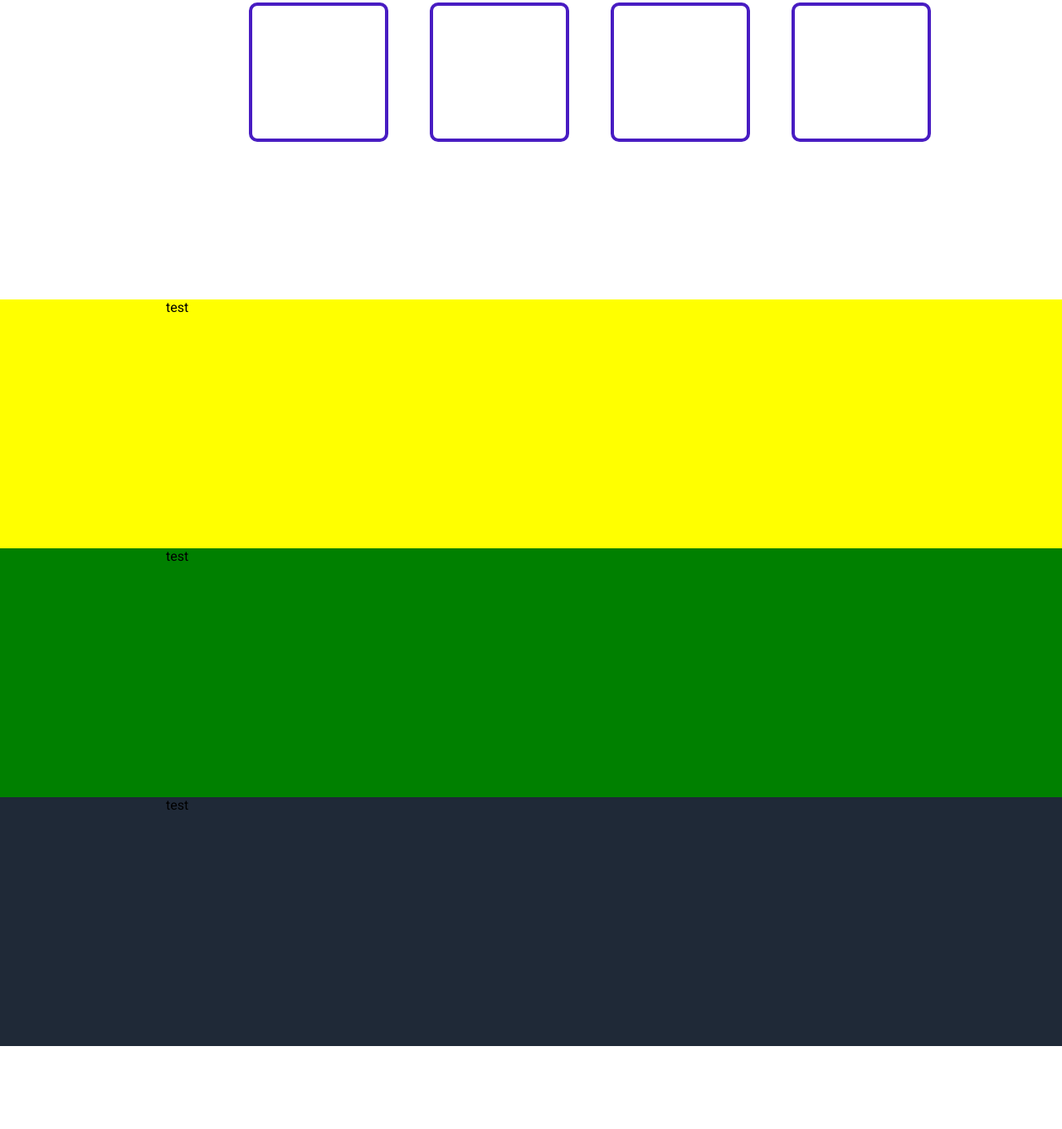
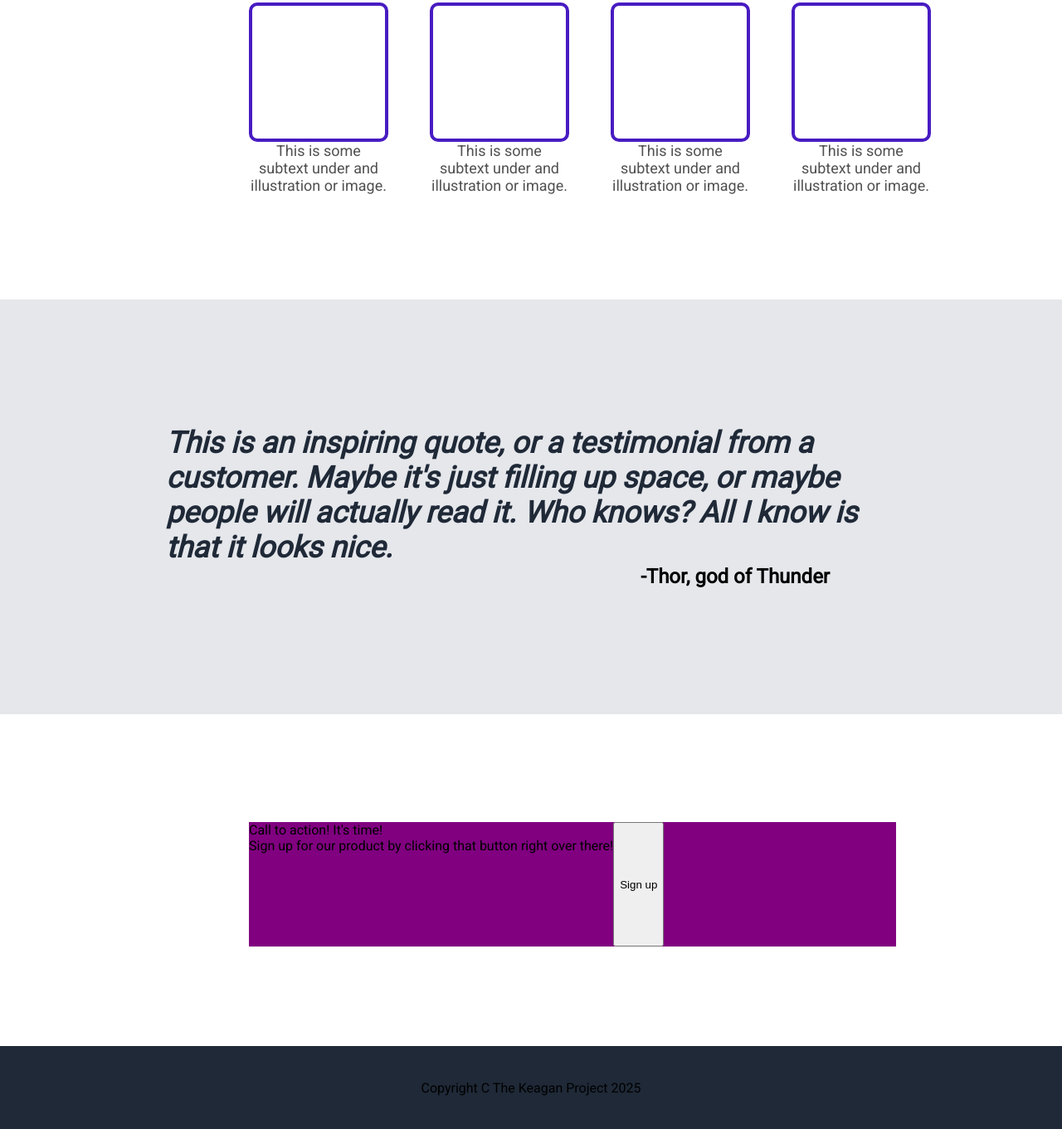
Before and after one commit to Keago99/LandingPage2025, a plain HTML site: page index.html in a window 1280 px wide. Shown: the part 664-2025 px from the top of the page at 83% size. Before the commit the page ends 1925 px from the top, so only its background shows below. Drawn offline with Linux system fonts and the light colour scheme.

Commit message:
add style for qoute and beginning call to action.

```diff
--- a/index.html
+++ b/index.html
@@ -43,30 +43,55 @@
         <div class="fourBlocks">
             <div class="block">
                 <div class="innerBlock"></div>
-                <div class="blockText"></div>
+                <div class="blockText">
+                    This is some subtext under and illustration or image.
+                </div>
             </div>
             <div class="block">
                 <div class="innerBlock"></div>
-                <div class="blockText"></div>
+                <div class="blockText">
+                    This is some subtext under and illustration or image.
+                </div>
             </div>
             <div class="block">
                 <div class="innerBlock"></div>
-                <div class="blockText"></div>
+                <div class="blockText">
+                    This is some subtext under and illustration or image.
+                </div>
             </div>
             <div class="block">
                 <div class="innerBlock"></div>
-                <div class="blockText"></div>
+                <div class="blockText">
+                    This is some subtext under and illustration or image.
+                </div>
             </div>
         </div>
     </div>
     <div class="bigQoute">
-        test
+        <div class="qouteText">
+            This is an inspiring quote, or a testimonial from a customer. Maybe it's just filling up space, or maybe people will actually read it. Who knows? All I know is that it looks nice.
+        </div>
+        <div class="qoutee">
+            -Thor, god of Thunder
+        </div>
     </div>
     <div class="callToAction">
-        test
+        <div class="actionBox">
+            <div class="actionPoints">
+                <div class="actionHeading">
+                    Call to action! It's time!
+                </div>
+                <div class="actionText">
+                    Sign up for our product by clicking that button right over there!
+                </div>
+            </div>
+            <button type="button" class="actionButton">
+                Sign up
+            </button>
+        </div>
     </div>
     <div class="footer">
-        test
+        Copyright C The Keagan Project 2025
     </div>
 </body>
 </html>
--- a/styles.css
+++ b/styles.css
@@ -101,6 +101,7 @@ body{
 
 .block{
     display: flex;
+    flex-direction: column;
 }
 
 .innerBlock{
@@ -110,19 +111,62 @@ body{
     border-radius: 10px;
 }
 
+.blockText{
+    text-align: center;
+    text-wrap: balance;
+    color: rgb(82, 80, 80);
+    font-size: 18px;
+}
+
 
 .bigQoute{
-    background-color: yellow;
-    height: 300px;
+    display: flex;
+    flex-direction: column;
+    background-color: #E5E7EB;
+    height: 500px;
+    padding: 0 200px 0 200px;
+    align-items: center;
+    justify-content: center;
+}
+.qouteText{
+    font-size: 36px;
+    font-weight: 600;
+    color: #1F2937;
+    font-style: italic;
+}
+
+.qoutee{
+    align-self: flex-end;
+    margin-right: 80px;
+    font-size: 24px;
+    font-weight: bolder;
+}
+
+.callToAction{
+    Display:flex;
+    background-color: white;
+    height: 400px;
     padding: 0 200px 0 200px;
 }
 
-.callToAction{
-    background-color: green;
-    height: 300px;
-    padding: 0 200px 0 200px;
+.actionBox{
+    display: flex;
+    height: 150px;
+    width: 900px;
+    background-color: purple;
+
+    margin-top: 130px;
+    margin-left: 100px;
+}
+
+.actionPoints{
+    display: flex;
+    flex-direction: column;
 }
 
 .footer{
-    height: 300px;
+    display: flex;
+    align-items: center;
+    justify-content: center;
+    height: 100px;
 }
```
